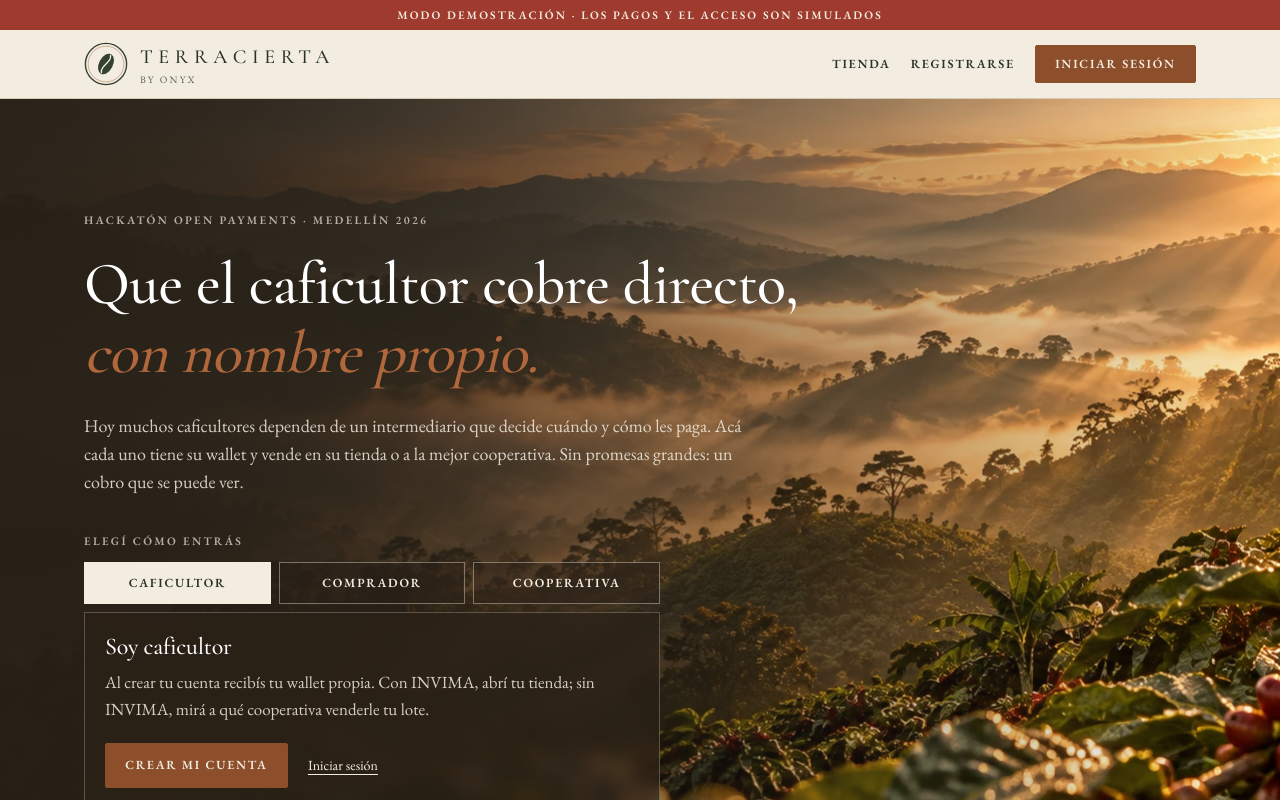
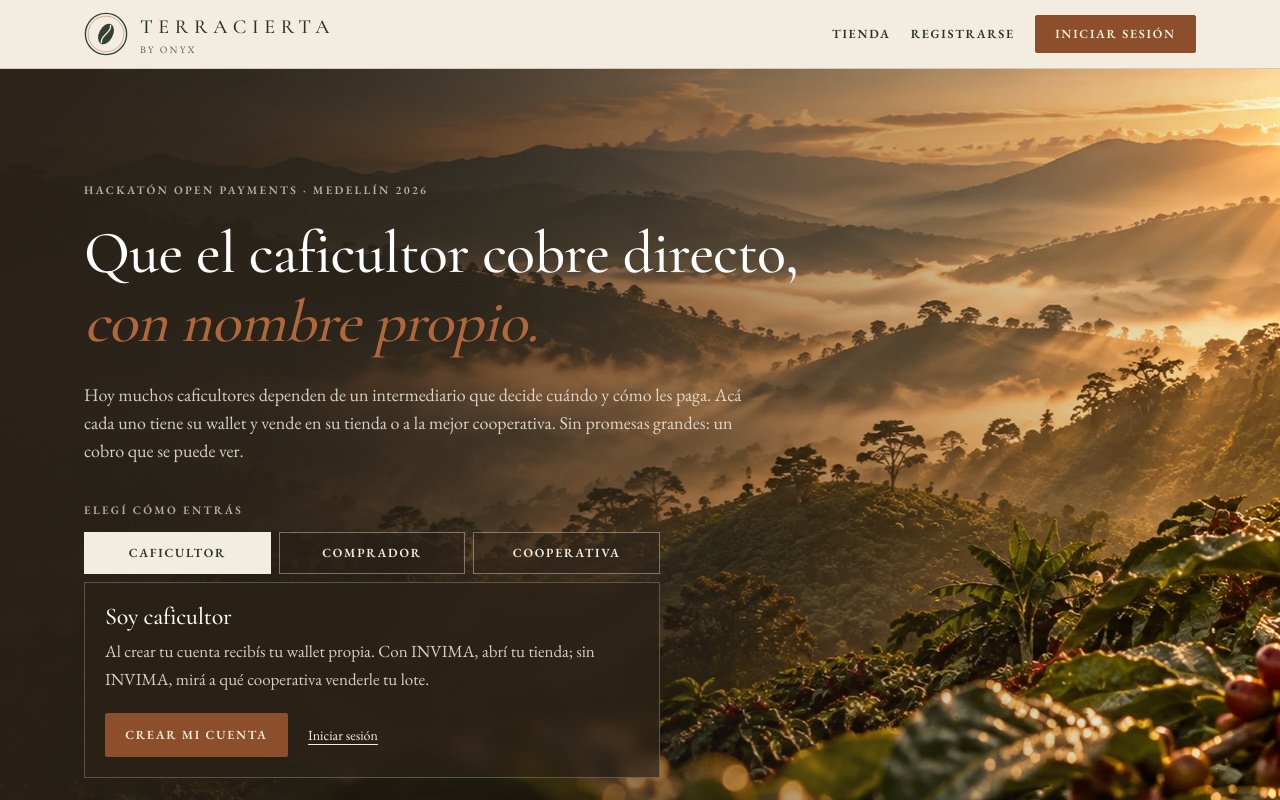
Before and after one commit to SalazarDukeImpactHub/terracierta-by-onyx, a Next.js app: page / in a window 1280 px wide. Shown: the top 800 px of the page. Built offline with nearby package versions, Linux system fonts and the light colour scheme; no server answers.

Commit message:
fix(ui): se quita la barra roja de modo demostración

```diff
--- a/src/app/layout.tsx
+++ b/src/app/layout.tsx
@@ -3,7 +3,6 @@ import { Cormorant_Garamond, EB_Garamond } from "next/font/google";
 import "./globals.css";
 import { Cabecera } from "@/components/cabecera";
 import { Pie } from "@/components/pie";
-import { USE_MOCKS } from "@/lib/env";
 
 const cormorant = Cormorant_Garamond({
   variable: "--font-cormorant",
@@ -35,11 +34,6 @@ export default function RootLayout({ children }: Readonly<{ children: React.Reac
   return (
     <html lang="es-CO" className={`${cormorant.variable} ${ebGaramond.variable}`}>
       <body className="flex min-h-screen flex-col">
-        {USE_MOCKS && (
-          <p className="bg-cereza px-4 py-1.5 text-center text-[0.72rem] font-semibold uppercase tracking-[0.18em] text-crema">
-            Modo demostración · los pagos y el acceso son simulados
-          </p>
-        )}
         <Cabecera />
         <main className="flex-1">{children}</main>
         <Pie />
```
